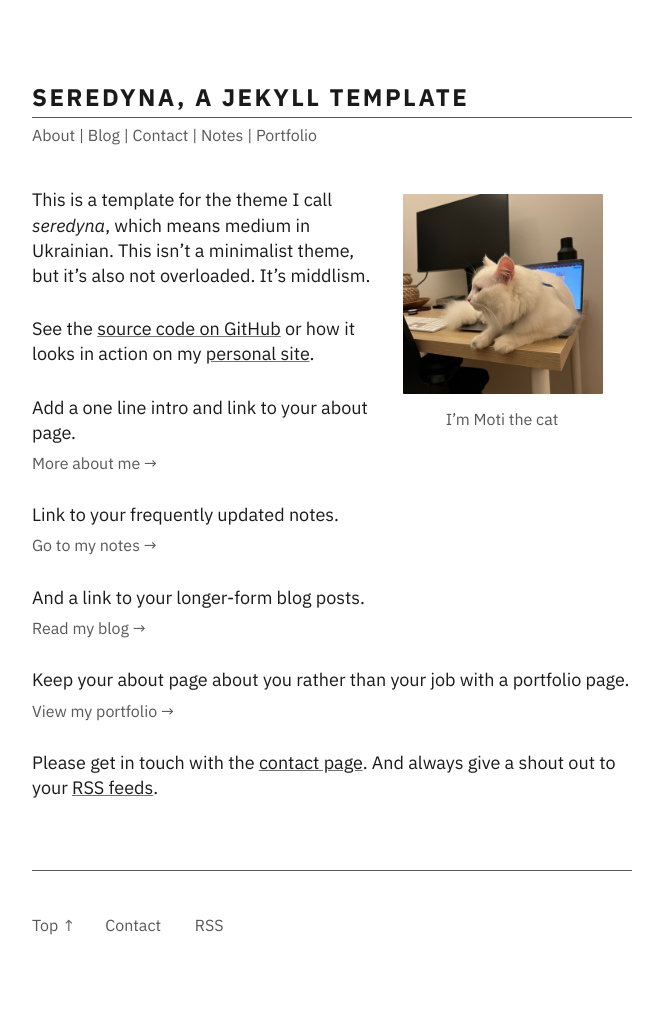
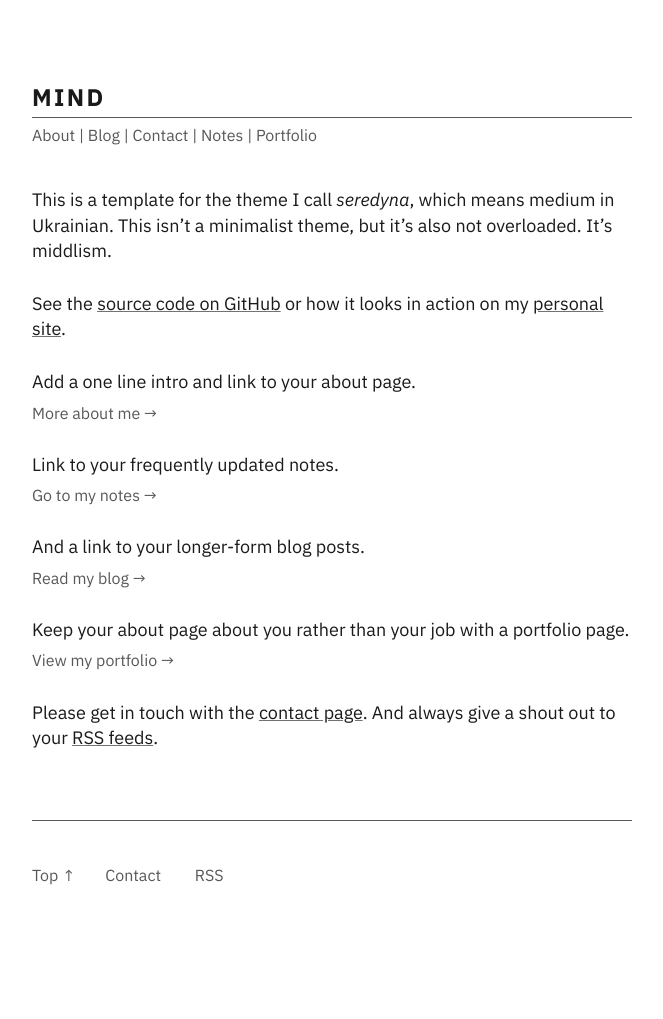
Before and after one commit to tanyildizc/tanyildizc.github.io, a Jekyll site: the page built from index.md, in a window 1280 px wide. Shown: the whole page, without its empty margins (308-971 px from the left). Built offline with Jekyll 4.4.1, drawn with Linux system fonts in a browser that asks for light colours; after the commit the page ends 969 px from its top, so only the background shows below that.

Commit message:
remove social media stuff and about image

```diff
--- a/_config.yml
+++ b/_config.yml
@@ -1,21 +1,12 @@
 # Customize these with your info
 
-title: "Seredyna, a Jekyll Template"
-author: Your Name
-email: "exmaple@exmple.com"
-description: "A template created by Derek Kedziora"
-github: derekkedziora
+title: "mind"
+author: cagatay
+description: "a blog"
+github: cagta
 timezone: Europe/Amsterdam
-url: https://seredyna.netlify.app/
+url: https://cagta.github.io/
 language: en_US
-
-# social images
-
-favicon: /static/social-media-images/borshch-and-salo-favicon.jpeg
-twitter: "@good-luck-twitter-existing-in-a-few-years"
-social-media-image-url: /static/social-media-images/borshch-and-salo.jpeg
-twitter-card-image: do.jpg
-iOS-icon: /static/social-media-images/borshch-and-salo-ios.jpeg
 
 # leave these unless you are more familiar with jekyll settings
 
--- a/_includes/about-picture-img.html
+++ /dev/null
@@ -1,13 +0,0 @@
-<!-- Configure the pictures in the file _includes/about-picture-script.html -->
-
-<figure class="about-picture" onclick="getAboutPicture()"><img src="" alt="Derek Kedziora with a friendly smile" title="Derek Kedziora" id="aboutImg" width="200" height="200">
-<figcaption id="aboutCaption">I’m Moti the cat</figcaption>
-</figure>
-
-
-<!-- choose one picture as a fallback in case Javascript fails -->
-
-<noscript>
-<figure class="about-picture"><img src="/static/about-pictures/about-deck.jpeg" alt="Moti the cat looking to explore" title="Moti the cat"><figcaption id="aboutCaption">I’m Moti the cat</figcaption>
-</figure></figure>
-</noscript>
--- a/_includes/about-picture-script.html
+++ /dev/null
@@ -1,42 +0,0 @@
-<script>
-
-// Add as many pictures as you'd like to the array "photos"
-
-function getAboutPicture() {
-	const photos = [
-		"/static/about-pictures/about-asleep.jpeg",
-		"/static/about-pictures/about-christmas.jpeg",
-		"/static/about-pictures/about-tub.jpeg",
-		"/static/about-pictures/about-desk.jpeg",
-		"/static/about-pictures/about-deck.jpeg"
-	]
-
-	let currentPhoto = sessionStorage.getItem("currentPhoto");
-
-
-	if (!currentPhoto) {
-		let selectedPhoto = Math.floor(Math.random() * photos.length)
-		document.getElementById("aboutImg").setAttribute("src", photos[selectedPhoto]);
-		sessionStorage.setItem("currentPhoto", photos[selectedPhoto]);
-	} else {
-		let updatedPhotoList = [];
-		let i = 0;
-		do
-			if (photos[i] !== currentPhoto) {
-				updatedPhotoList.push(photos[i]);
-				i++;
-			} else {
-				i++;
-			}
-		while (i < photos.length)
-
-		let selectedPhoto = Math.floor(Math.random() * updatedPhotoList.length);
-		document.getElementById("aboutImg").setAttribute("src", updatedPhotoList[selectedPhoto]);
-		sessionStorage.setItem("currentPhoto", updatedPhotoList[selectedPhoto]);
-	}
-
-}
-
-getAboutPicture();
-
-</script>
--- a/_layouts/index.html
+++ b/_layouts/index.html
@@ -38,6 +38,5 @@
 
 </body>
 
-{% include about-picture-script.html %}
 
 </html>
--- a/css/main.scss
+++ b/css/main.scss
@@ -340,17 +340,6 @@
   text-decoration: none;
 }
 
-.about-picture {
-  float: right;
-  margin: 0;
-  padding: 1% 5% 5% 5%;
-  width: clamp(100px, 200px, 50%);
-  img {
-    border: 1px solid var(--main-background-color);
-    border-radius: 1%;
-  }
-}
-
 .copy-buttons {
   margin-top: calc(.5 * var(--line-height));
 }
--- a/index.md
+++ b/index.md
@@ -4,7 +4,6 @@
 index: true
 ---
 
-{% include about-picture-img.html %}
 
 This is a template for the theme I call *seredyna*, which means medium in Ukrainian. This isn’t a minimalist theme, but it’s also not overloaded. It’s middlism.
 
```
Also changed, not shown: _pages/about.md (+0 -3 lines), Gemfile.lock, static/about-pictures/about-asleep.jpeg (deleted), static/about-pictures/about-christmas.jpeg (deleted), static/about-pictures/about-deck.jpeg (deleted), static/about-pictures/about-desk.jpeg (deleted), static/about-pictures/about-tub.jpeg (deleted).
